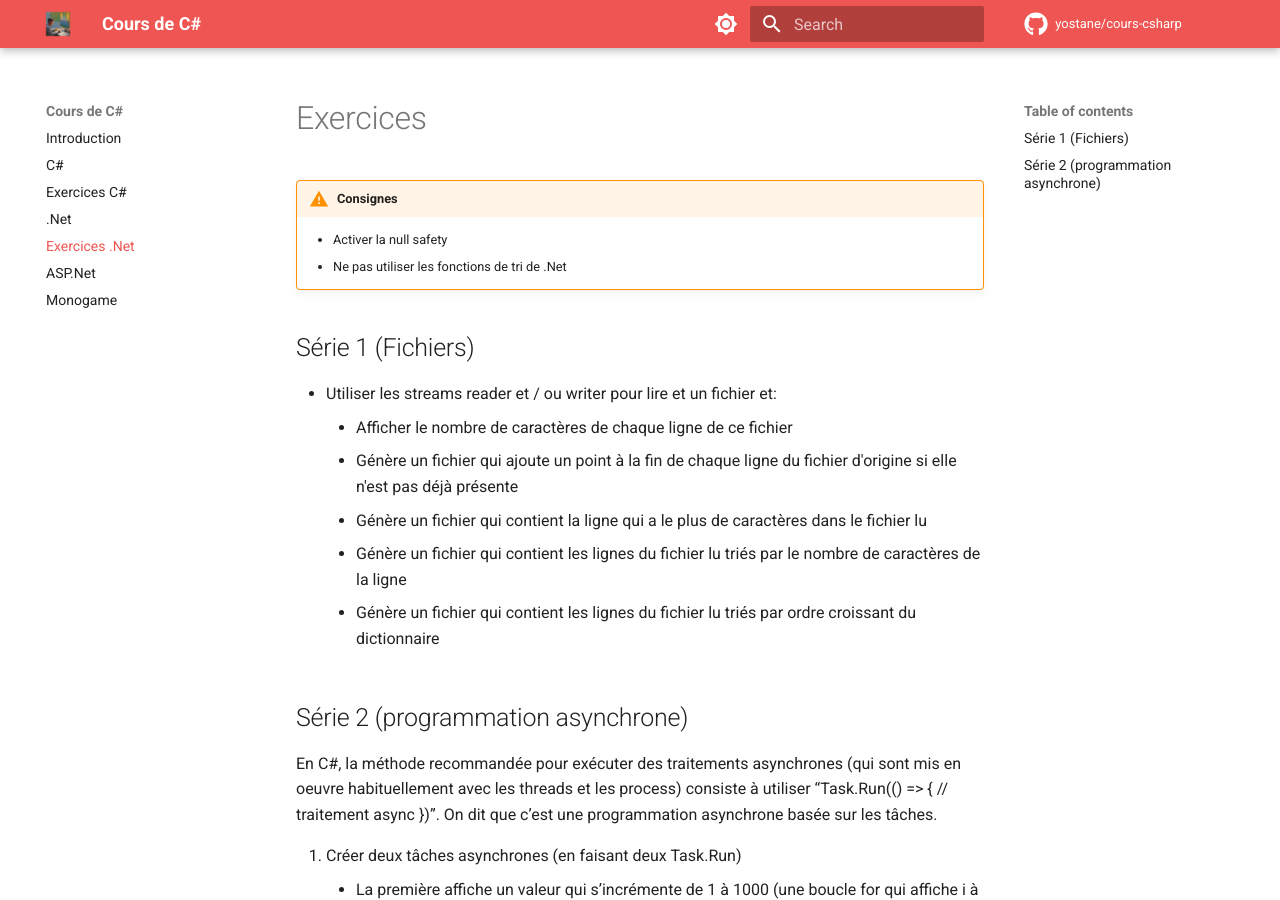
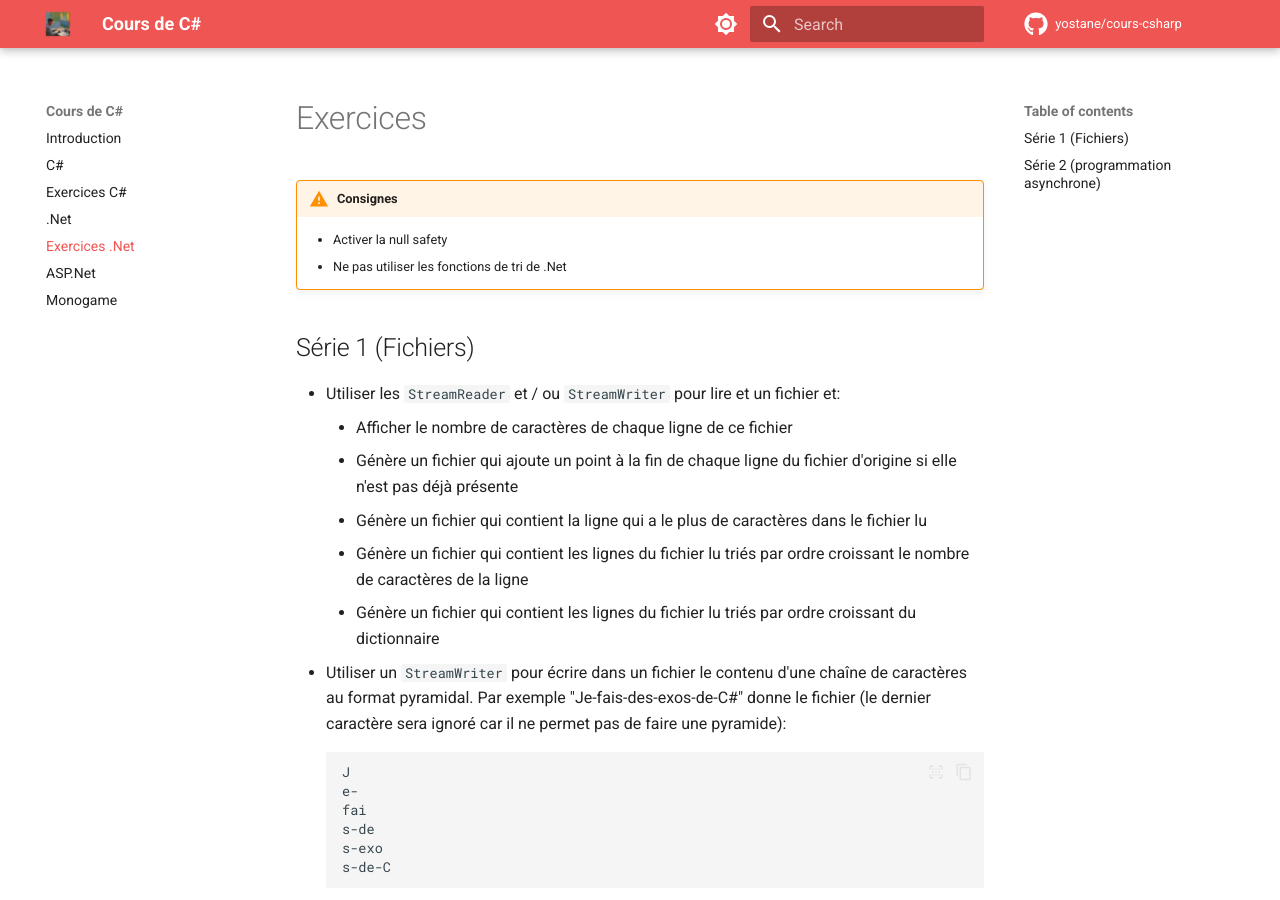
Before and after one commit to yostane/cours-csharp, an MkDocs documentation site: the page built from docs/dotnet-exercices.md, in a window 1280 px wide and 900 px high. Built offline with MkDocs 1.6.1 and Material for MkDocs 9.7.7, drawn with Linux system fonts in a browser that asks for light colours; comment, search, counter and statistics services are not loaded.

Commit message:
MAJ du support de cours

````diff
--- a/docs/dotnet-exercices.md
+++ b/docs/dotnet-exercices.md
@@ -7,12 +7,24 @@
 
 ## Série 1 (Fichiers)
 
-- Utiliser les streams reader et / ou writer pour lire et un fichier et:
+- Utiliser les `StreamReader` et / ou `StreamWriter` pour lire et un fichier et:
     - Afficher le nombre de caractères de chaque ligne de ce fichier
     - Génère un fichier qui ajoute un point à la fin de chaque ligne du fichier d'origine si elle n'est pas déjà présente
     - Génère un fichier qui contient la ligne qui a le plus de caractères dans le fichier lu
-    - Génère un fichier qui contient les lignes du fichier lu triés par le nombre de caractères de la ligne
+    - Génère un fichier qui contient les lignes du fichier lu triés par ordre croissant le nombre de caractères de la ligne
     - Génère un fichier qui contient les lignes du fichier lu triés par ordre croissant du dictionnaire
+- Utiliser un `StreamWriter` pour écrire dans un fichier le contenu d'une chaîne de caractères au format pyramidal. Par exemple "Je-fais-des-exos-de-C#" donne le fichier (le dernier caractère sera ignoré car il ne permet pas de faire une pyramide):
+
+    ```txt
+    J
+    e-
+    fai
+    s-de
+    s-exo
+    s-de-C
+    ```
+
+-
 
 ## Série 2 (programmation asynchrone)
 
````
Also changed, not shown: docs/dotnet.md (+12 -0 lines).
